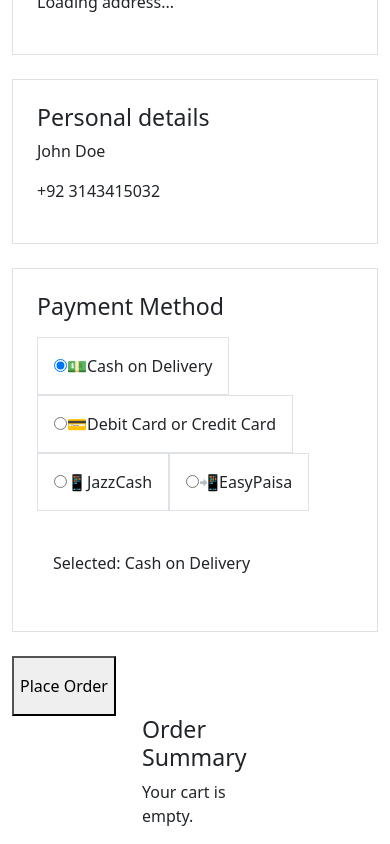
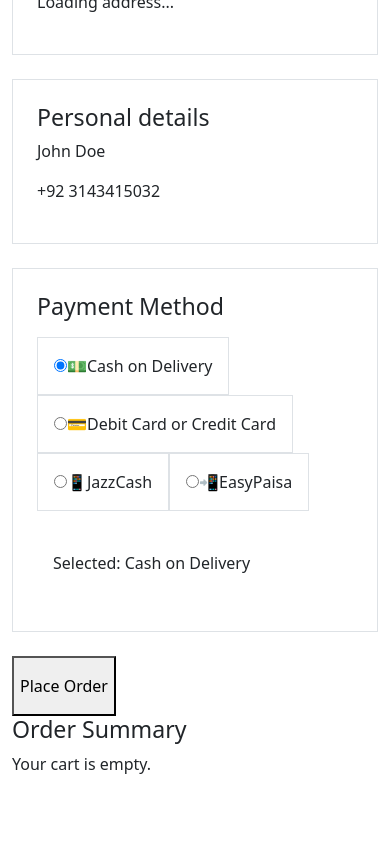
Before and after one commit to Abdulmajeed6107/my-shop, a React (Vite) app in the folder newproject/: page /cartsummary in a window 390 px wide. Shown: the part 493-1337 px from the top of the page. After the commit the page ends 1285 px from the top, so only its background shows below. Built offline with nearby package versions, Linux system fonts and the light colour scheme; a web font is replaced by a local one.

Commit message:
mobie screen adjustment

```diff
--- a/newproject/src/components/CartSummary.jsx
+++ b/newproject/src/components/CartSummary.jsx
@@ -275,7 +275,7 @@ const CartSummary = () => {
                     </div>
 
                     {/* order summary div  */}
-                    <div className=" col-4 max-w-5xl mx-auto p-6">
+                    <div className=" col-lg-4 col-md-4 col-sm-6 max-w-5xl mx-auto p-6">
                         <h3 className="text-3xl font-bold mb-8">Order Summary</h3>
 
                         {cartItems.length === 0 ? (
```
